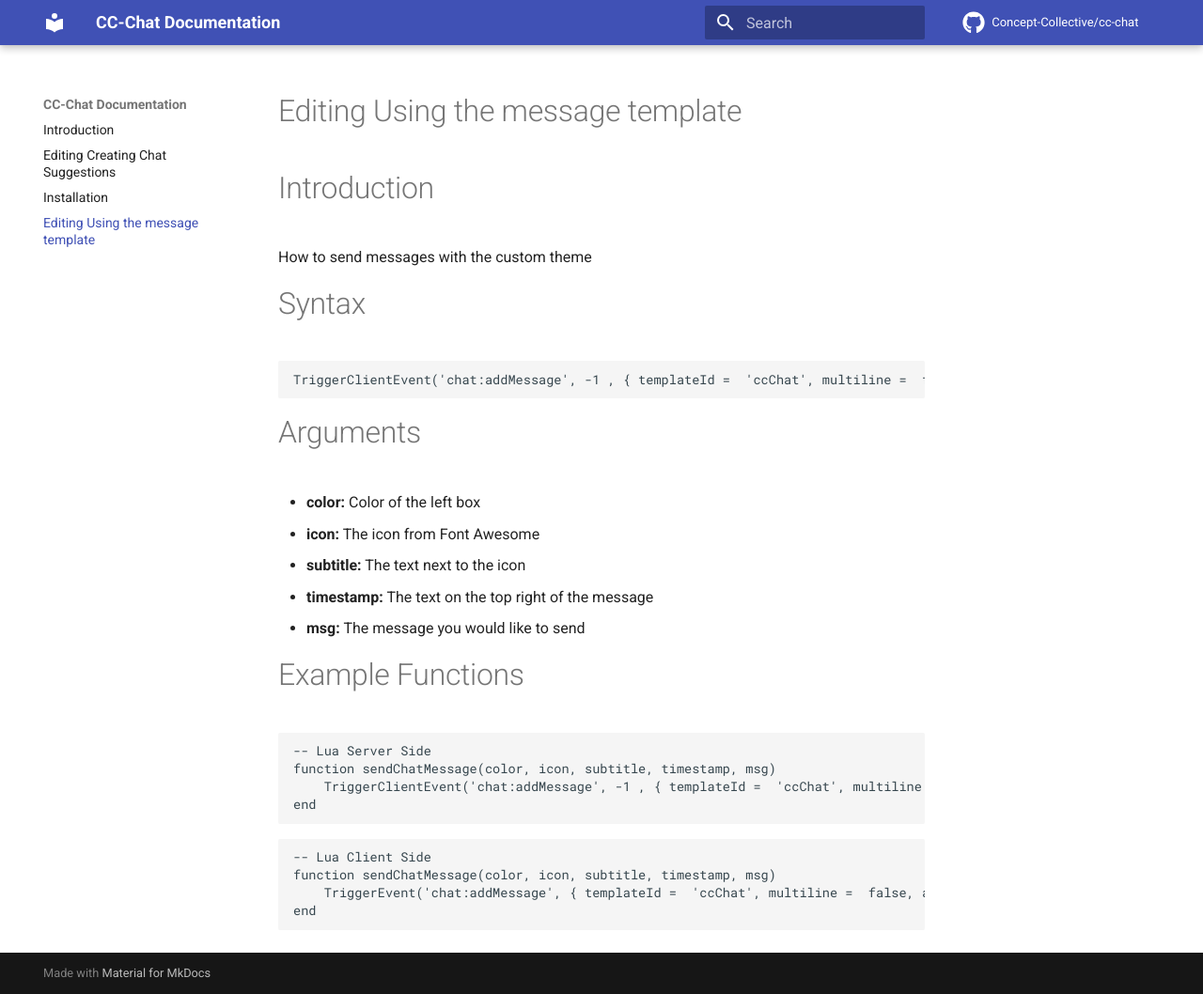
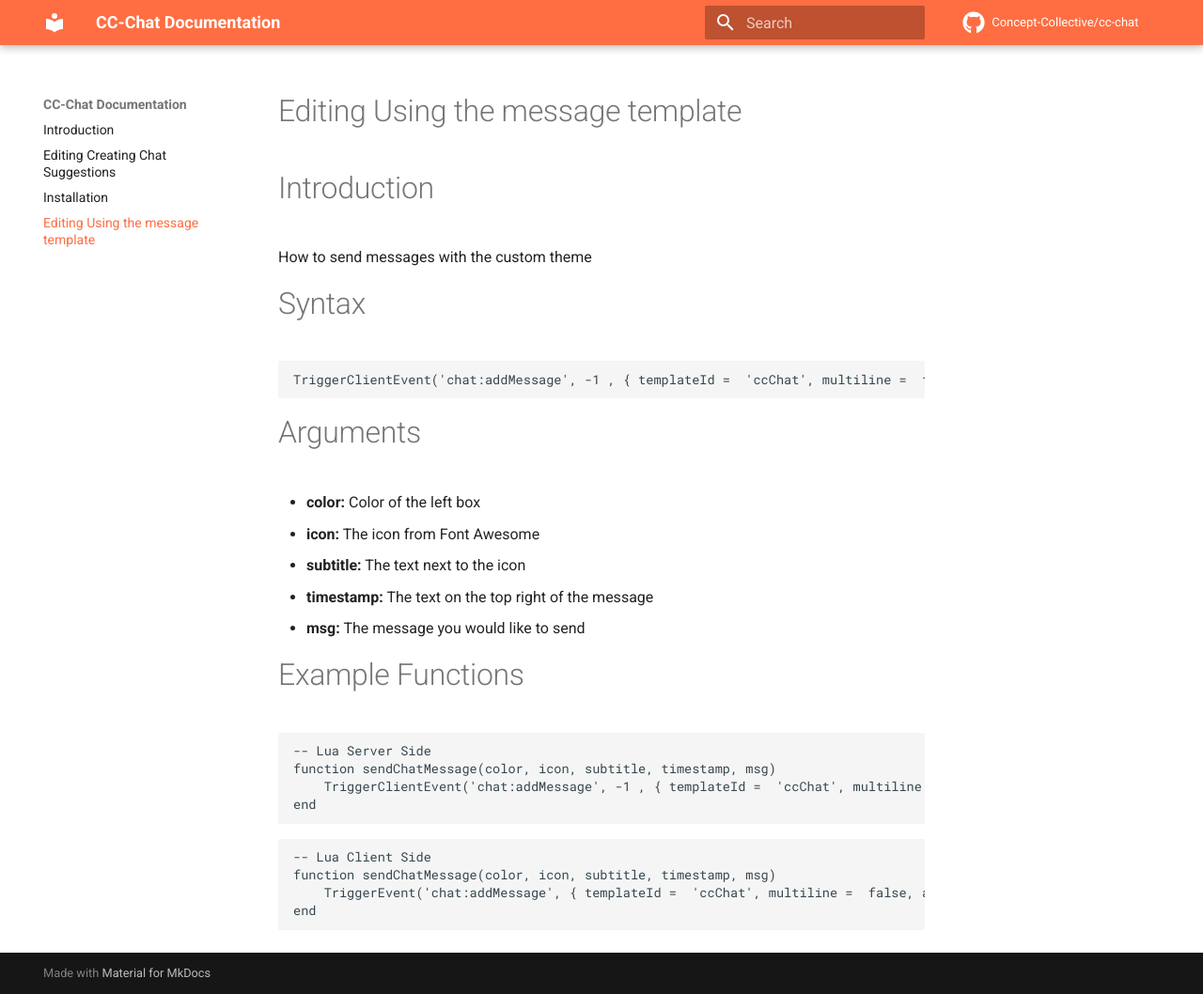
Before and after one commit to Concept-Collective/cc-chat, an MkDocs documentation site: the page built from docs/message-template.md, in a window 1280 px wide and 1058 px high. Shown: the whole window at 94% size. Built offline with MkDocs 1.6.1 and Material for MkDocs 9.7.7, drawn with Linux system fonts in a browser that asks for light colours; comment, search, counter and statistics services are not loaded.

Commit message:
Update mkdocs.yml

```diff
--- a/mkdocs.yml
+++ b/mkdocs.yml
@@ -1,5 +1,7 @@
 site_name: CC-Chat Documentation
 theme:
+  palette:
+    primary: deep orange
   name: material
   icon:
     repo: fontawesome/brands/github
```
